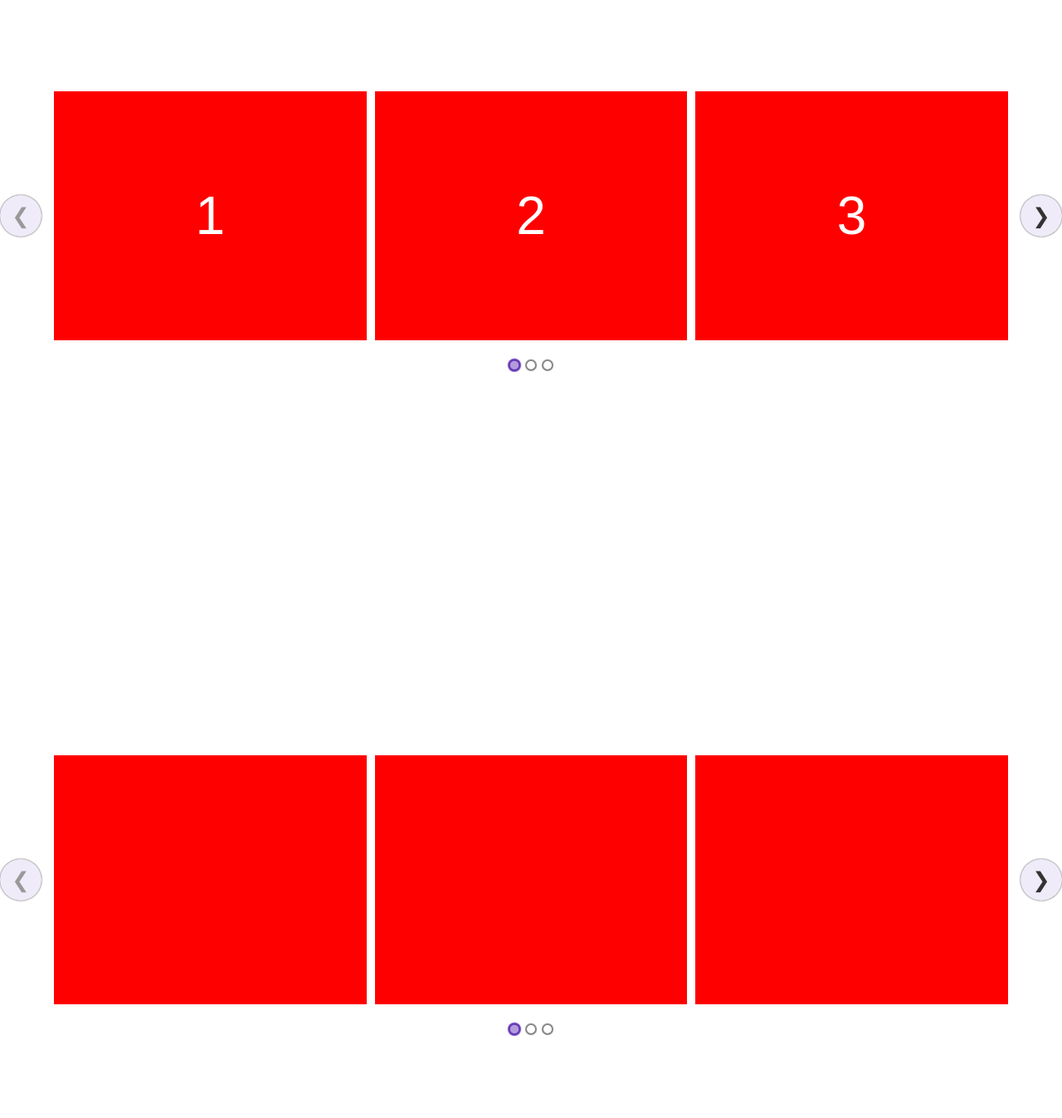
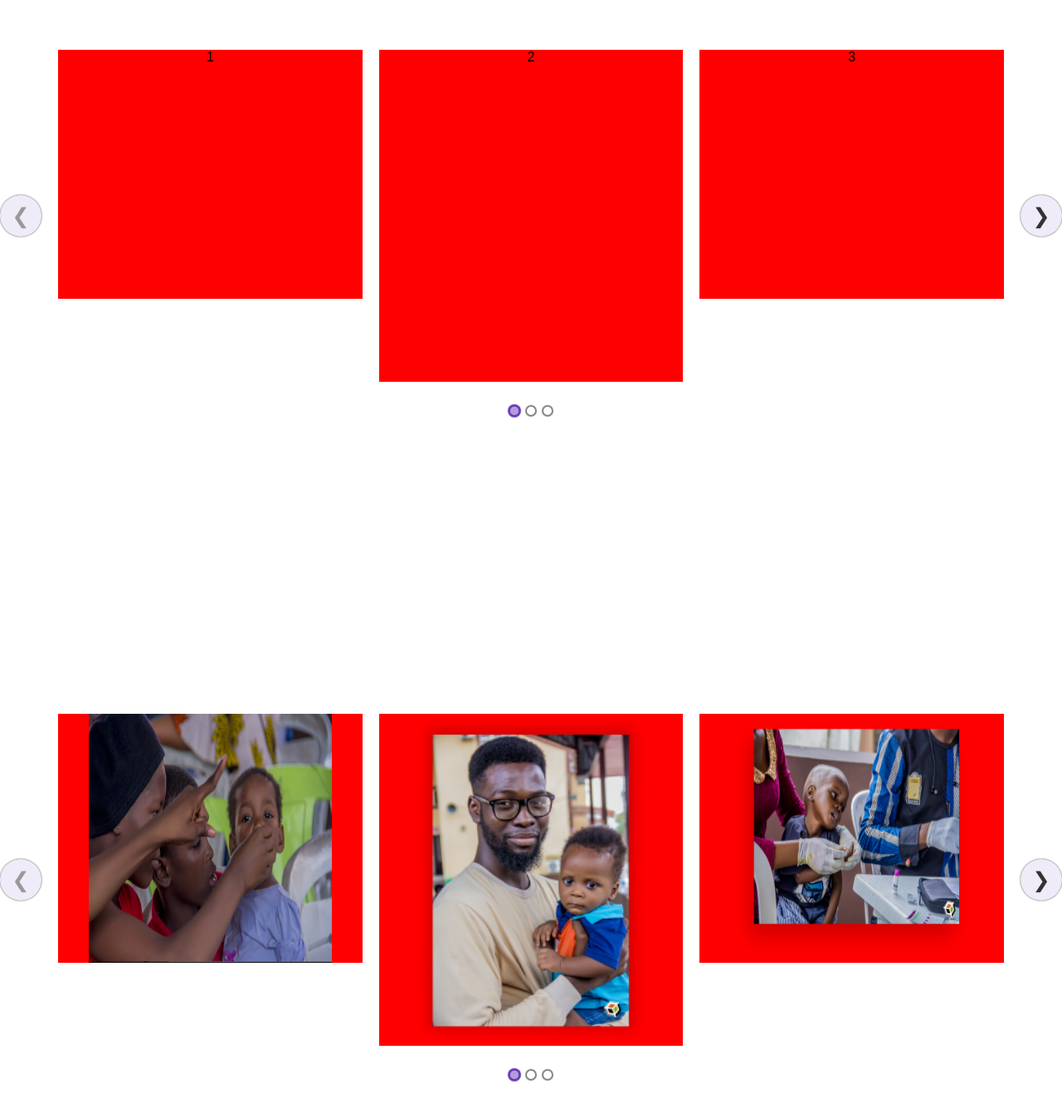
Before and after one commit to Duffigoogle/Love-Revival, a React (Create React App) app in the folder love-revival/: page / in a window 1280 px wide. Shown: the part 123-1470 px from the top of the page at 83% size. Built offline with nearby package versions, Linux system fonts and the light colour scheme.

Commit message:
carousel adjustments

```diff
--- a/love-revival/src/comp/CarouselFx.js
+++ b/love-revival/src/comp/CarouselFx.js
@@ -11,27 +11,43 @@ import carouselImg5 from '../images/IMG_6932.png';
 import carouselImg6 from '../images/IMG_6930.png';
 import carouselImg7 from '../images/IMG_6979.png';
 import carouselImg8 from '../images/IMG_6983.png';
+import carouselImg9 from '../images/IMG_7146.png';
 
-const Wrapper = styled.div`
+const LargeWrapper = styled.div`
     display: flex;
     justify-content: center;
-    align-items: center;
+    // align-items: center;
+    height: 400px;
+    width: 100%;
+    margin: 10px;
+    background-color: red;
+    backgound-image: url(${(props) => props.bg});
+    background-size: cover;
+    // background-repeat: no-repeat;
+    object-fit: contain;
+`;
+
+const SmallWrapper = styled.div`
+    display: flex;
+    justify-content: center;
+    // align-items: center;
     height: 300px;
     width: 100%;
-    margin: 5px;
+    margin: 10px;
     background-color: red;
-    color: #fff;
-    font-size: 4em;
-    backgound-image: url(${props => props.img});
+    backgound-image: url(${(props) => props.bg});
     background-size: cover;
-    background-repeat: no-repeat;
+    // background-repeat: no-repeat;
+    object-fit: cover;
 `;
 
 const Image = styled.img`
-    max-width: 300px;
-    max-height: 500px;
+    max-width: 80%;
+    max-height: 100%;
+    // margin: 15px;
+    // width: 100%;
     display: block;
-    margin: 15px;
+
 `;
 
 // const Largebox = styled.div`
@@ -58,7 +74,7 @@ function CarouselFx() {
     //  let divStyles = { display: 'flex', overflow: 'hidden', height: '250px',
     //  width: '300px', margin: '15px'};
      let divvStyle = {'font-family': 'sans-serif',
-        display: 'flex', 'align-items': 'center', 'justify-content': 'center', height: '100vh'};
+        display: 'flex', 'align-items': 'center', 'justify-content': 'center', 'height': '100vh'};
     // state = {
     //     items: [
     //       {id: 1, alt: 'image1', url: {carouselImg1}},
@@ -79,26 +95,37 @@ function CarouselFx() {
             </Carousel> */}
             <div style={divvStyle}>
                 <Carousel breakPoints={breakPoints}>
-                    <Wrapper>1</Wrapper>
-                    <Wrapper>2</Wrapper>
-                    <Wrapper>3</Wrapper>
-                    <Wrapper>4</Wrapper>
-                    <Wrapper>5</Wrapper>
-                    <Wrapper>6</Wrapper>
-                    <Wrapper>7</Wrapper>
-                    <Wrapper>8</Wrapper>
+                    <SmallWrapper>1</SmallWrapper>
+                    <LargeWrapper>2</LargeWrapper>
+                    <SmallWrapper>3</SmallWrapper>
+                    <SmallWrapper>4</SmallWrapper>
+                    <LargeWrapper>5</LargeWrapper>
+                    <SmallWrapper>6</SmallWrapper>
+                    <SmallWrapper>7</SmallWrapper>
+                    <LargeWrapper>8</LargeWrapper>
                 </Carousel>
             </div>
             <div style={divvStyle}>
-                <Carousel itemsToScroll={1} itemsToShow={3}>
-                    <Wrapper img={carouselImg1}/>
+                <Carousel className='carousel_box' itemsToScroll={3} itemsToShow={3}>
+                    <SmallWrapper><Image src={carouselImg1}/></SmallWrapper>
+                    <LargeWrapper><Image src={carouselImg2}/></LargeWrapper>
+                    <SmallWrapper><Image src={carouselImg3}/></SmallWrapper>
+
+                    <SmallWrapper><Image src={carouselImg4}/></SmallWrapper>
+                    <LargeWrapper><Image src={carouselImg5}/></LargeWrapper>
+                    <SmallWrapper><Image src={carouselImg6}/></SmallWrapper>
+
+                    <SmallWrapper><Image src={carouselImg7}/></SmallWrapper>
+                    <LargeWrapper><Image src={carouselImg8}/></LargeWrapper>
+                    <SmallWrapper><Image src={carouselImg9}/></SmallWrapper>
+                    {/* <Wrapper img={carouselImg1}></Wrapper>
                     <Wrapper img={carouselImg2}/>
                     <Wrapper img={carouselImg3}/>
                     <Wrapper img={carouselImg4}/>
                     <Wrapper img={carouselImg5}/>
                     <Wrapper img={carouselImg6}/>
                     <Wrapper img={carouselImg7}/>
-                    <Wrapper img={carouselImg8}/>
+                    <Wrapper img={carouselImg8}/> */}
                 </Carousel>
             </div>
             <div style={divvStyle}>
@@ -113,7 +140,19 @@ function CarouselFx() {
                         <Image src={carouselImg8}/>
                 </Carousel>
             </div>
-
+            <div style={divvStyle}>
+                <Carousel breakPoints={breakPoints} itemsToScroll={3} itemsToShow={3}>
+                    <SmallWrapper style={{background: `url(${carouselImg1})`, objectFit: 'contain'}}/>
+                    <LargeWrapper style={{background: `url(${carouselImg6})`, backgroundSize: '70% 100%', backgroundRepeat: 'auto'}}/>
+                    <SmallWrapper style={{background: `url(${carouselImg3})`, 'background-size': 'cover', backgroundRepeat: 'no-repeat'}}/>
+                    <SmallWrapper style={{background: `url(${carouselImg4})`, backgroundSize: 'cover', backgroundRepeat: 'no-repeat'}}/>
+                    <LargeWrapper style={{background: `url(${carouselImg5})`, backgroundSize: 'cover', backgroundRepeat: 'no-repeat'}}/>
+                    <SmallWrapper style={{background: `url(${carouselImg2})`, backgroundSize: 'cover', backgroundRepeat: 'no-repeat'}}/>
+                    <SmallWrapper style={{background: `url(${carouselImg7})`, backgroundSize: 'cover', backgroundRepeat: 'no-repeat'}}/>
+                    <LargeWrapper style={{background: `url(${carouselImg8})`, backgroundSize: 'cover', backgroundRepeat: 'no-repeat'}}/>
+                    <SmallWrapper style={{background: `url(${carouselImg9})`, backgroundSize: 'cover', backgroundRepeat: 'no-repeat'}}/>
+                </Carousel>
+            </div>
 
         </>
     )
--- a/love-revival/src/styles/carouselfx.scss
+++ b/love-revival/src/styles/carouselfx.scss
@@ -8,3 +8,8 @@
   outline: none;
   box-shadow: inset 0 0 1px 0px violet;
 }
+
+.carousel_box {
+  display: flex;
+  align-items: center;
+}
```
